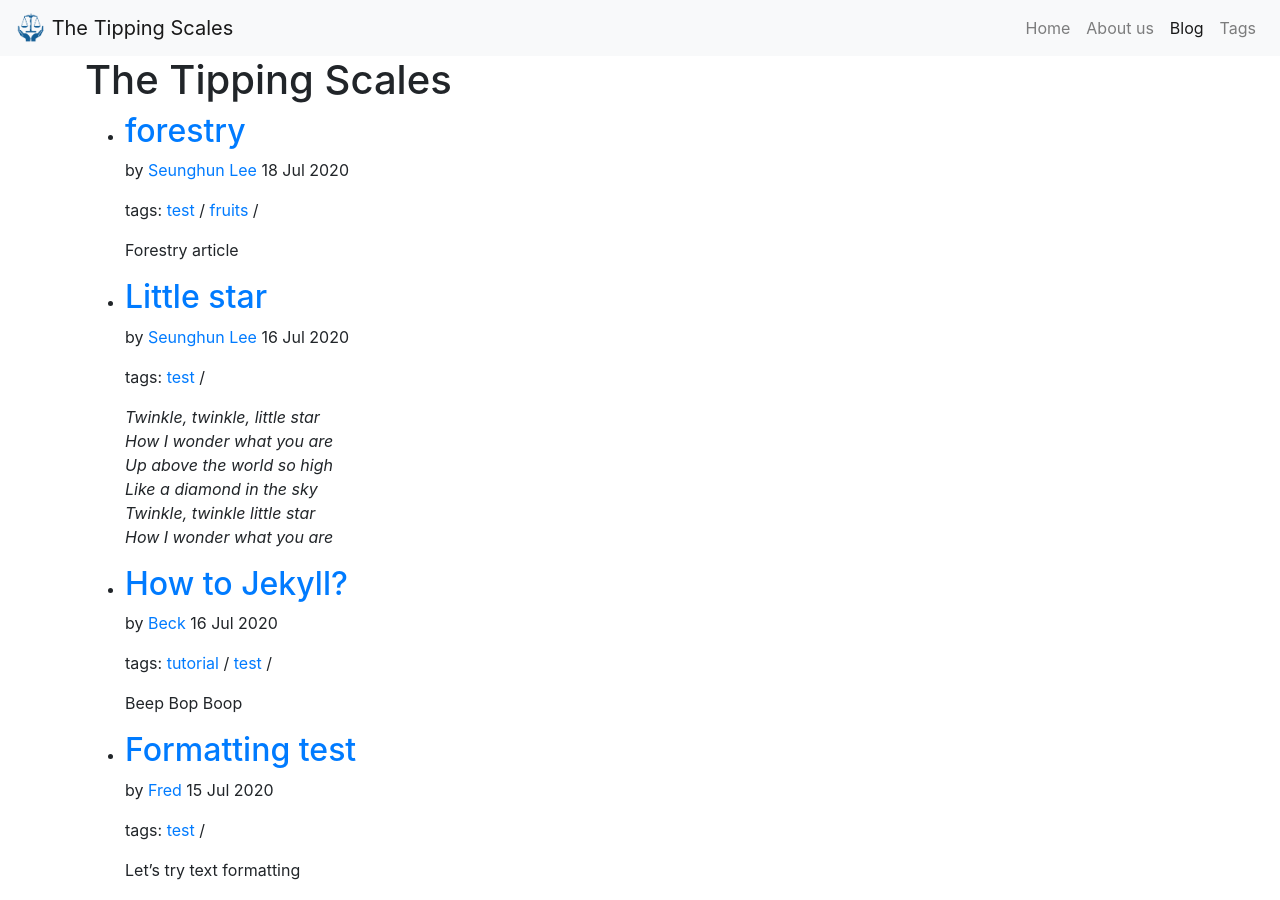
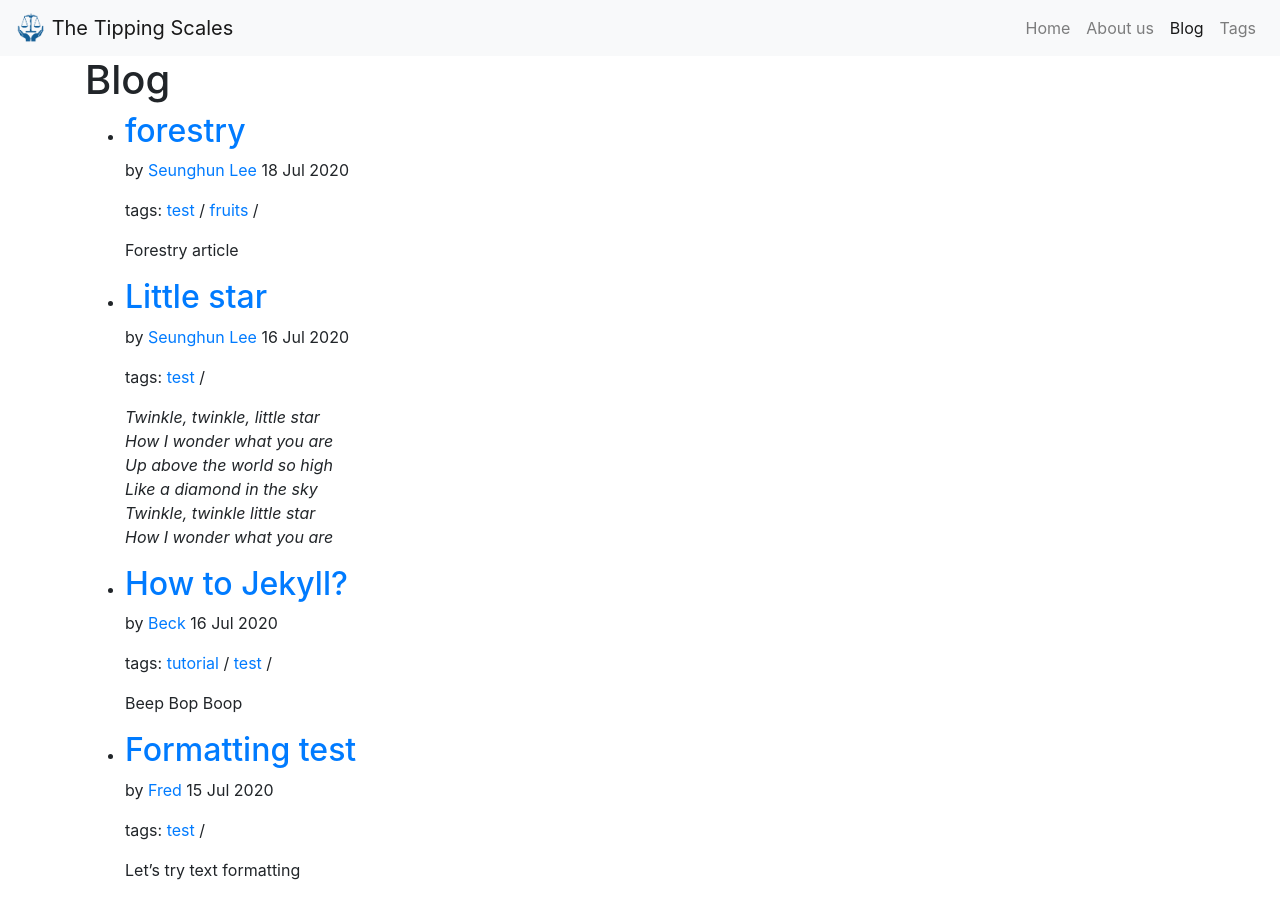
Before and after one commit to thetippingscales/thetippingscales.github.io, a Jekyll site: the page built from blog.html, in a window 1280 px wide and 900 px high. Built offline with Jekyll 4.4.1, drawn with Linux system fonts in a browser that asks for light colours.

Commit message:
bold post title

```diff
--- a/_layouts/post.html
+++ b/_layouts/post.html
@@ -2,7 +2,7 @@
 layout: default
 image-fluid: true
 ---
-<h1>{{ page.title }}</h1>
+<h1 class="font-weight-bold">{{ page.title }}</h1>
 <p>by <a href="{{ site.url }}/people/{{ page.author | downcase | replace: ' ', '-' }}">{{ page.author }}</a> - {{ page.date | date_to_string }}</p>
 
 {{ content }}
--- a/blog.html
+++ b/blog.html
@@ -3,7 +3,7 @@
 title: Blog
 permalink: /blog
 ---
-<h1>The Tipping Scales</h1>
+<h1>Blog</h1>
 
 <ul>
     {% for post in site.posts %}
```
